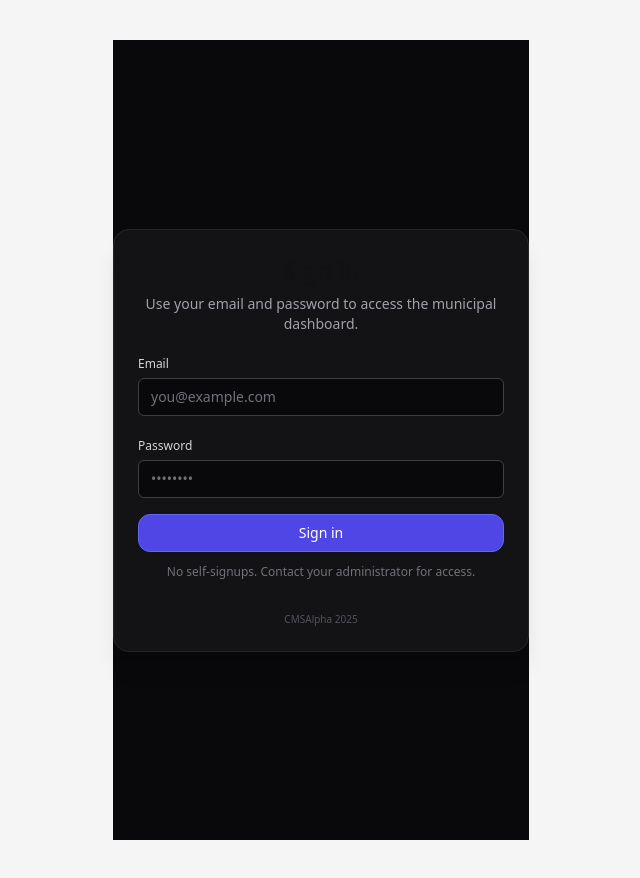
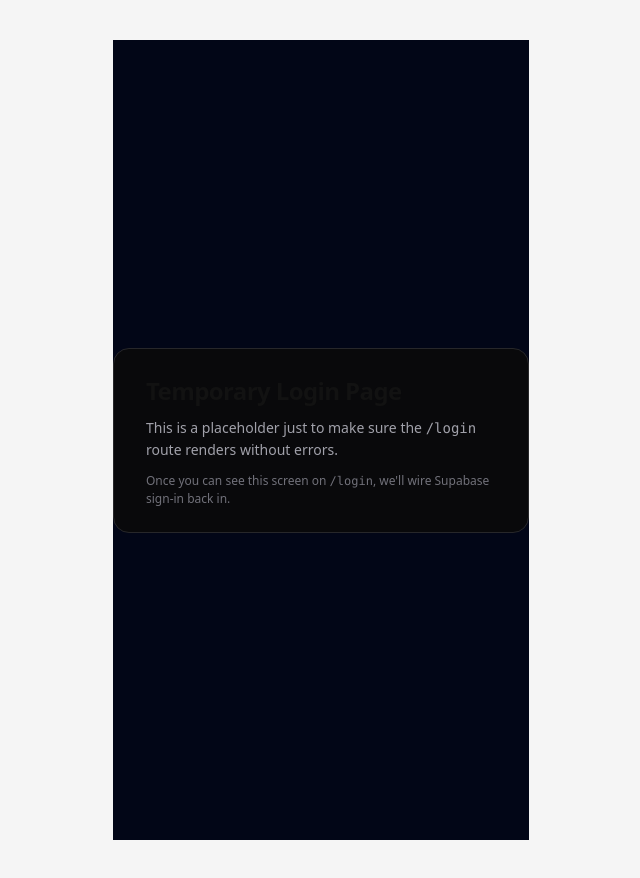
Before and after one commit to NickHuizenga/municipal-saas, a Next.js app: page /login in a window 1280 px wide. Shown: the whole page, without its empty margins (319-959 px from the left). Built offline with nearby package versions, Linux system fonts and the light colour scheme; no server answers.

Commit message:
Update page.tsx

```diff
--- a/src/app/login/page.tsx
+++ b/src/app/login/page.tsx
@@ -1,115 +1,36 @@
 // src/app/login/page.tsx
-"use client";
-
-import { useState, FormEvent } from "react";
-import { useRouter } from "next/navigation";
-import { createClient } from "@supabase/supabase-js";
-
-const supabase = createClient(
-  process.env.NEXT_PUBLIC_SUPABASE_URL!,
-  process.env.NEXT_PUBLIC_SUPABASE_ANON_KEY!
-);
 
 export default function LoginPage() {
-  const router = useRouter();
-  const [email, setEmail] = useState("");
-  const [password, setPassword] = useState("");
-  const [submitting, setSubmitting] = useState(false);
-  const [error, setError] = useState<string | null>(null);
-
-  const handleSubmit = async (e: FormEvent) => {
-    e.preventDefault();
-    setError(null);
-    setSubmitting(true);
-
-    const { error: signInError } = await supabase.auth.signInWithPassword({
-      email,
-      password,
-    });
-
-    setSubmitting(false);
-
-    if (signInError) {
-      setError(signInError.message || "Unable to sign in.");
-      return;
-    }
-
-    // On success, send the user into the app root.
-    // Your root routing logic (home/owner/tenant) will take over from "/".
-    router.replace("/");
-  };
-
   return (
-    <main className="min-h-screen bg-zinc-950 text-zinc-50 flex items-center justify-center">
-      <div className="w-full max-w-md rounded-2xl border border-zinc-800 bg-zinc-900/70 p-6 shadow-xl">
-        <h1 className="mb-2 text-center text-2xl font-semibold">Sign in</h1>
-        <p className="mb-4 text-center text-sm text-zinc-400">
-          Use your email and password to access the municipal dashboard.
+    <main
+      style={{
+        minHeight: "100vh",
+        display: "flex",
+        alignItems: "center",
+        justifyContent: "center",
+        backgroundColor: "#020617",
+        color: "#e5e7eb",
+        fontFamily: "system-ui, -apple-system, BlinkMacSystemFont, sans-serif",
+      }}
+    >
+      <div
+        style={{
+          padding: "1.5rem 2rem",
+          borderRadius: "1rem",
+          border: "1px solid #27272a",
+          backgroundColor: "#09090b",
+        }}
+      >
+        <h1 style={{ fontSize: "1.5rem", fontWeight: 600, marginBottom: "0.5rem" }}>
+          Temporary Login Page
+        </h1>
+        <p style={{ fontSize: "0.875rem", color: "#a1a1aa" }}>
+          This is a placeholder just to make sure the <code>/login</code> route
+          renders without errors.
         </p>
-
-        {error && (
-          <div className="mb-3 rounded-lg border border-red-800 bg-red-950/40 px-3 py-2 text-sm text-red-200">
-            {error}
-          </div>
-        )}
-
-        <form onSubmit={handleSubmit} className="space-y-4">
-          <div className="space-y-1">
-            <label
-              htmlFor="email"
-              className="text-xs font-medium text-zinc-300"
-            >
-              Email
-            </label>
-            <input
-              id="email"
-              type="email"
-              autoComplete="email"
-              required
-              value={email}
-              onChange={(e) => setEmail(e.target.value)}
-              className="mt-1 w-full rounded-md border border-zinc-700 bg-zinc-950 px-3 py-2 text-sm text-zinc-100 placeholder:text-zinc-500 focus:border-indigo-500 focus:outline-none focus:ring-1 focus:ring-indigo-500"
-              placeholder="you@example.com"
-            />
-          </div>
-
-          <div className="space-y-1">
-            <label
-              htmlFor="password"
-              className="text-xs font-medium text-zinc-300"
-            >
-              Password
-            </label>
-            <input
-              id="password"
-              type="password"
-              autoComplete="current-password"
-              required
-              value={password}
-              onChange={(e) => setPassword(e.target.value)}
-              className="mt-1 w-full rounded-md border border-zinc-700 bg-zinc-950 px-3 py-2 text-sm text-zinc-100 placeholder:text-zinc-500 focus:border-indigo-500 focus:outline-none focus:ring-1 focus:ring-indigo-500"
-              placeholder="••••••••"
-            />
-          </div>
-
-          <button
-            type="submit"
-            disabled={submitting}
-            className={`mt-2 w-full rounded-xl border px-4 py-2 text-sm font-medium transition-colors ${
-              submitting
-                ? "border-zinc-700 bg-zinc-800 text-zinc-400 cursor-wait"
-                : "border-indigo-500 bg-indigo-600 text-white shadow-sm hover:bg-indigo-500"
-            }`}
-          >
-            {submitting ? "Signing in..." : "Sign in"}
-          </button>
-        </form>
-
-        <p className="mt-3 text-center text-xs text-zinc-500">
-          No self-signups. Contact your administrator for access.
-        </p>
-        <p className="mt-8 text-center text-[10px] text-zinc-600">
-          CMSAlpha 2025
+        <p style={{ marginTop: "0.75rem", fontSize: "0.75rem", color: "#71717a" }}>
+          Once you can see this screen on <code>/login</code>, we&apos;ll wire Supabase
+          sign-in back in.
         </p>
       </div>
     </main>
```
